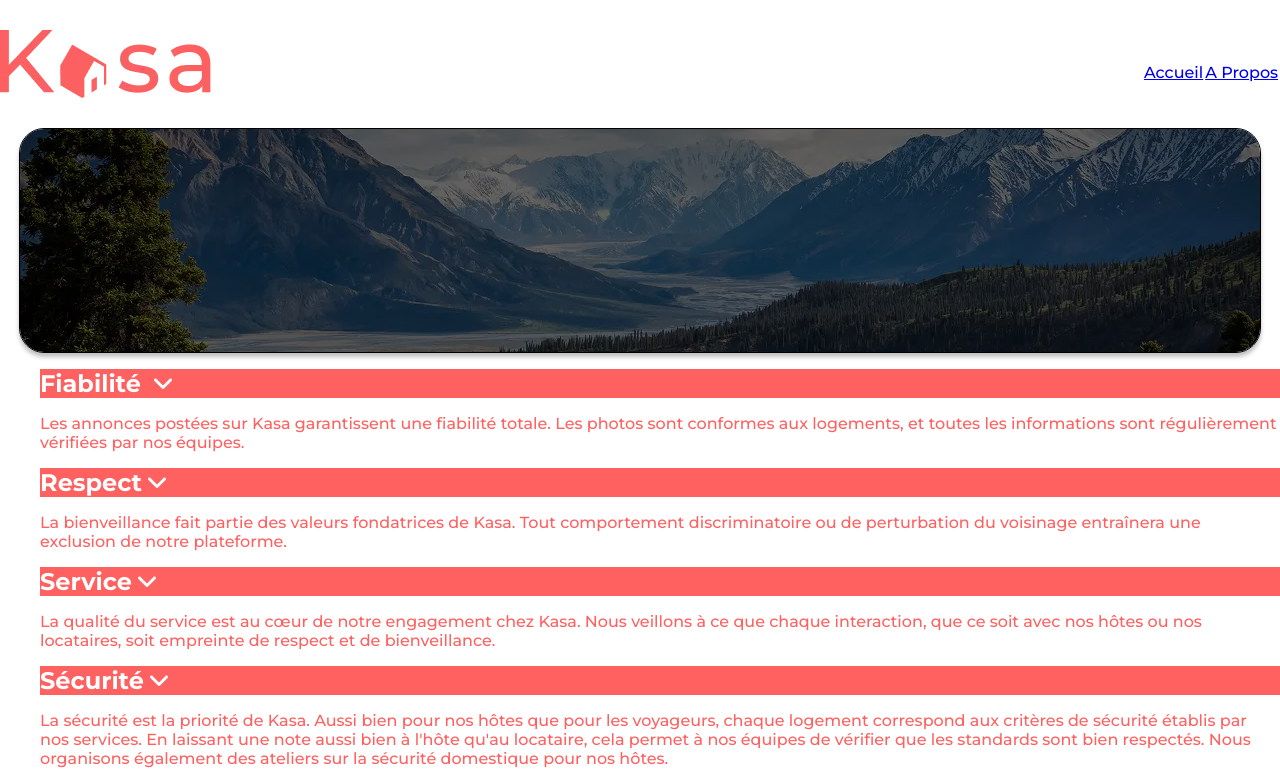
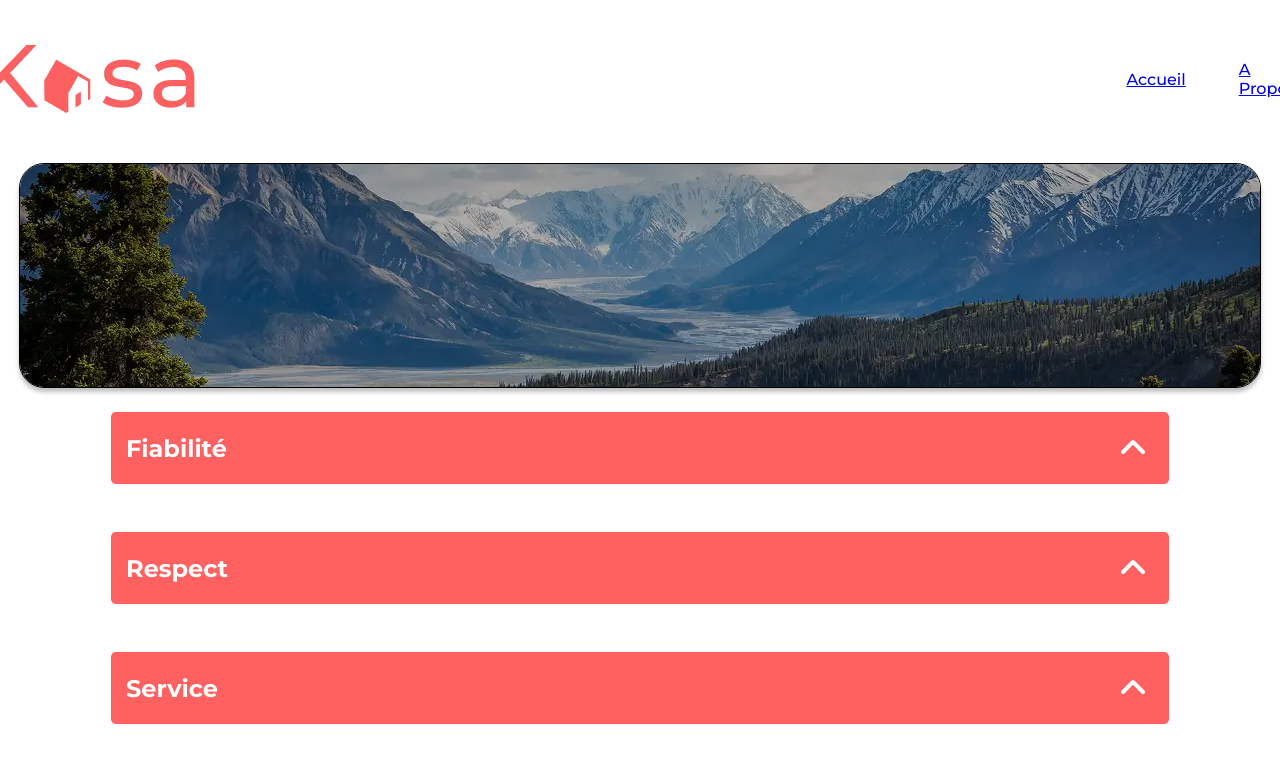
Before and after one commit to Oudin-Deborah/P5_Kasa, a React (Vite) app: page /About in a window 1280 px wide. Shown: the top 770 px of the page. Built offline with nearby package versions, Linux system fonts and the light colour scheme.

Commit message:
sass arrow

```diff
--- a/public/data.json
+++ b/public/data.json
@@ -38,7 +38,7 @@
       "https://s3-eu-west-1.amazonaws.com/course.oc-static.com/projects/front-end-kasa-project/accommodation-1-5.jpg",
       "https://s3-eu-west-1.amazonaws.com/course.oc-static.com/projects/front-end-kasa-project/accommodation-1-6.jpg"
     ],
-    "description": "Profitez du charme de la vie parisienne dans un magnifique appartement. A 3 minutes à pied du Canl Saint Martin, vous serez proche des transports, mais également de nombreux commerces. L'appartement est tout équipé, et possède également un parking pour ceux qui souhaitent se déplacer en voiture.",
+    "description": "Profitez du charme de la vie parisienne dans un magnifique appartement. A 3 minutes à pied du Canal Saint Martin, vous serez proche des transports, mais également de nombreux commerces. L'appartement est tout équipé, et possède également un parking pour ceux qui souhaitent se déplacer en voiture.",
     "host": {
       "name": "Della Case",
       "picture": "https://s3-eu-west-1.amazonaws.com/course.oc-static.com/projects/front-end-kasa-project/profile-picture-1.jpg"
--- a/src/assets/styles/main.css
+++ b/src/assets/styles/main.css
@@ -10,32 +10,49 @@ footer {
   padding: 0;
 }
 
-.Header {
-  display: flex;
-  box-sizing: border-box;
+html {
+  padding-top: 45px;
 }
 
-.Header__Logo {
-  padding: 30px 0 30px 0;
+.Header, .Header__Nav, .header__img-title, .About__Collapse {
+  display: flex;
+}
+
+.Header {
+  justify-content: center;
+  box-sizing: border-box;
+  height: 68px;
 }
 
 .Header__Nav {
-  display: flex;
   justify-content: space-evenly;
-  width: 309px;
-  height: auto;
   align-items: center;
   padding-left: 931px;
-  padding-top: 17px;
+  gap: 53px;
+}
+
+.nav__link {
+  list-style: none;
 }
 
 .header__img-title {
-  display: flex;
   justify-content: center;
   align-items: center;
+  padding-top: 50px;
 }
 
-.header__img {
+.About__Header__img {
+  position: relative;
+  width: 1240px;
+  height: 223px;
+  object-fit: cover;
+  border-radius: 25px;
+  border: solid black 1px;
+  box-shadow: 0px 4px 4px 0px rgba(0, 0, 0, 0.2509803922);
+  filter: brightness(0.7);
+}
+
+.Index__Header__img {
   position: relative;
   width: 1240px;
   height: 223px;
@@ -125,22 +142,159 @@ footer {
   font-style: bold;
 }
 
-.bodyAbout__options, .fa-solid .fa-angle-down {
-  list-style: none;
+.About__Main {
+  display: flex;
+  gap: 30px;
+  justify-content: center;
+  align-items: center;
+  flex-direction: column;
+}
+
+.collapse__Description__Equipements {
+  display: flex;
+  justify-items: start;
+  justify-content: center;
+  gap: 76px;
+}
+
+.collapse__Description__Equipements .Collapse__h3 {
+  position: relative;
+  display: flex;
+  align-items: center;
+  width: 582px;
+  height: 52px;
+  border-radius: 10px;
   background-color: #FF6060;
   color: white;
   font-size: 24px;
-  font-style: bold;
+}
+
+.collapse__Description__Equipements .fa-solid {
+  position: absolute;
+  right: 10px;
+  top: 50%;
+  transform: translateY(-50%);
+  width: 32px;
+  height: 32px;
+  color: red;
+}
+
+.collapse__Description__Equipements .Collapse_p {
+  width: 582px;
+  height: auto;
+}
+
+.Collapse__section {
+  display: flex;
+  align-content: center;
+  align-items: center;
+  justify-items: start;
+  width: 1023px;
+  height: auto;
+  flex-direction: column;
+  justify-content: space-evenly;
+  margin: auto;
+}
+
+.Description {
+  display: flex;
+}
+
+.Collapse__section .Collapse__h3 {
+  position: relative;
+  display: flex;
+  align-items: center;
+  width: 1023px;
+  height: 52px;
+  border-radius: 5px;
+  background-color: #FF6060;
+  color: white;
+  font-size: 24px;
+  padding: 10px 20px 10px 15px;
+}
+.Collapse__section .fa-solid {
+  position: absolute;
+  right: 20px;
+  top: 50%;
+  transform: translateY(-50%);
+  width: 32px;
+  height: 32px;
+  color: white;
+}
+
+.Collapse_p {
+  margin: 0 0 0 0;
+  padding: 0 0 0 0;
+  color: black;
+}
+
+.buttons {
+  display: flex;
+  margin: 10px 20px 10px 15px;
+}
+
+.Housing__button {
+  display: flex;
+  align-items: center;
+  justify-content: center;
+  height: 25px;
+  width: auto;
+  border-radius: 10px;
+  background-color: #FF6060;
+  color: white;
+  border: none;
+  font-size: 14px;
   font-weight: 700;
+}
+
+.Housing__Img__Slider {
+  display: flex;
+  justify-content: center;
+  align-items: center;
+  padding-top: 53px;
 }
 
 .Housing__Img {
   position: relative;
-  display: block;
+  border-radius: 25px;
+  width: 1240px;
+  height: 415px;
+  object-fit: cover;
 }
 
 .Arrow {
   display: flex;
+  width: 46px;
+  height: 79px;
+  background: none;
+  border: none;
+  align-items: center;
+  color: white;
+  position: absolute;
+}
+
+.fa-angle-left, .fa-angle-right {
+  width: auto;
+  height: 79px;
+}
+
+.fa-angle-right {
+  left: 20px;
+}
+
+.fa-angle-left {
+  right: 20px;
+}
+
+.Pictures__Counter {
+  position: absolute;
+  display: flex;
+  align-items: center;
+  font-size: 18px;
+  width: 24px;
+  height: 32px;
+  color: white;
+  padding-top: 357px;
 }
 
 .Housing__Location {
--- a/src/assets/styles/main.sass
+++ b/src/assets/styles/main.sass
@@ -11,31 +11,44 @@ footer
   margin: 0
   padding: 0
 
+html
+  padding-top: 45px
+
+
 //Header
+.Header,.Header__Nav,.header__img-title,.About__Collapse
+  display: flex
 
 .Header
-  display: flex
+  justify-content: center
   box-sizing: border-box
-
-.Header__Logo
-  padding: 30px 0 30px 0
+  height: 68px
 
 .Header__Nav
-  display: flex
   justify-content: space-evenly
-  width: 309px
-  height: auto
   align-items: center
   padding-left: 931px
-  padding-top: 17px
+  gap: 53px
+
+.nav__link
+  list-style: none
 
 .header__img-title
-  display: flex
   justify-content: center
   align-items: center
+  padding-top: 50px
 
+.About__Header__img
+  position: relative
+  width: 1240px
+  height: 223px
+  object-fit: cover
+  border-radius: 25px
+  border: solid black 1px
+  box-shadow: 0px 4px 4px 0px #00000040
+  filter: brightness(0.7)
 
-.header__img
+.Index__Header__img
   position: relative
   width: 1240px
   height: 223px
@@ -44,8 +57,6 @@ footer
   border: solid black 1px
   box-shadow: 0px 4px 4px 0px #00000040
   filter: brightness(0.4)
-
-
 
 .header__h2
     color: white
@@ -82,7 +93,6 @@ footer
 .Body__Cards
   position: relative
 
-
 .Cards__Grid
   display: grid
   grid-template-columns: repeat(3, 1fr)
@@ -101,7 +111,6 @@ footer
   border-radius: 10px
   background: linear-gradient(180deg,rgba(255, 255, 255, 0) 0%,rgba(10, 10, 10, 0) 42%,rgba(4, 4, 4, 0.205) 99.99%,rgba(0, 0, 0, 0.5) 100%)
 
-
 .Cards__Img
   display: block
   width: 340px
@@ -117,22 +126,151 @@ footer
   font-size: 18px
   font-style: bold
 
-  //About
-.bodyAbout__options, .fa-solid .fa-angle-down
-  list-style: none
+//About
+.About__Main
+  display: flex
+  gap: 30px
+  justify-content: center
+  align-items: center
+  flex-direction: column
+
+
+//Housing
+
+
+.collapse__Description__Equipements
+  display: flex
+  justify-items: start
+  justify-content: center
+  gap: 76px
+
+.collapse__Description__Equipements
+  .Collapse__h3
+    position: relative
+    display: flex
+    align-items: center
+    width: 582px
+    height: 52px
+    border-radius: 10px
+    background-color: #FF6060
+    color: white
+    font-size: 24px
+
+.collapse__Description__Equipements
+    .fa-solid
+      position: absolute
+      right: 10px
+      top: 50%
+      transform: translateY(-50%)
+      width: 32px
+      height: 32px
+      color: red
+
+.collapse__Description__Equipements
+  .Collapse_p
+    width: 582px
+    height: auto
+
+.Collapse__section
+  display: flex
+  align-content: center
+  align-items: center
+  justify-items: start
+  width: 1023px
+  height: auto
+  flex-direction: column
+  justify-content: space-evenly
+  margin: auto
+.Description
+  display: flex
+
+.Collapse__section
+  .Collapse__h3
+    position: relative
+    display: flex
+    align-items: center
+    width: 1023px
+    height: 52px
+    border-radius: 5px
+    background-color: #FF6060
+    color: white
+    font-size: 24px
+    padding: 10px 20px 10px 15px
+
+  .fa-solid
+    position: absolute
+    right: 20px
+    top: 50%
+    transform: translateY(-50%)
+    width: 32px
+    height: 32px
+    color: white
+
+.Collapse_p
+  margin: 0 0 0 0
+  padding: 0 0 0 0
+  color: black
+
+//Housing
+.buttons
+  display: flex
+  margin: 10px 20px 10px 15px
+.Housing__button
+  display: flex
+  align-items: center
+  justify-content: center
+  height: 25px
+  width: auto
+  border-radius: 10px
   background-color: #FF6060
   color: white
-  font-size: 24px
-  font-style: bold
+  border: none
+  font-size: 14px
   font-weight: 700
+.Housing__Img__Slider
+  display: flex
+  justify-content: center
+  align-items: center
+  padding-top: 53px
 
-//Housing
+
 .Housing__Img
   position: relative
-  display: block
+  border-radius: 25px
+  width: 1240px
+  height: 415px
+  object-fit: cover
 
 .Arrow
   display: flex
+  width: 46px
+  height: 79px
+  background: none
+  border: none
+  align-items: center
+  color: white
+  position: absolute
+
+.fa-angle-left, .fa-angle-right
+  width: auto
+  height: 79px
+
+.fa-angle-right
+  left: 20px
+
+.fa-angle-left
+  right: 20px
+
+.Pictures__Counter
+  position: absolute
+  display: flex
+  align-items: center
+  font-size: 18px
+  width: 24px
+  height: 32px
+  color: white
+  padding-top: 357px
+
 
 .Housing__Location
   color: black
--- a/src/components/collapse.jsx
+++ b/src/components/collapse.jsx
@@ -0,0 +1,21 @@
+import { useState } from "react";
+import { FontAwesomeIcon } from "@fortawesome/react-fontawesome";
+import { faAngleDown, faAngleUp } from "@fortawesome/free-solid-svg-icons";
+
+export default function Collapse({ title, children }) {
+  const [open, setOpen] = useState(false);
+
+  return (
+    <div onClick={() => setOpen((prev) => !prev)}>
+      <h3 className="Collapse__h3">
+        {title}
+        {open ? (
+          <FontAwesomeIcon icon={faAngleDown} className="fa-solid" />
+        ) : (
+          <FontAwesomeIcon icon={faAngleUp} className="fa-solid" />
+        )}
+      </h3>
+      {open && <div className="Collapse_p">{children}</div>}
+    </div>
+  );
+}
--- a/src/pages/About.jsx
+++ b/src/pages/About.jsx
@@ -2,7 +2,31 @@ import Header from "../components/Header";
 import Footer from "../components/Footer";
 import PaysageMontagnard from "../assets/paysage_montagnard.webp";
 import { FontAwesomeIcon } from "@fortawesome/react-fontawesome";
-import { faAngleDown } from "@fortawesome/free-solid-svg-icons";
+import { faAngleDown, faAngleUp } from "@fortawesome/free-solid-svg-icons";
+import Collapse from "../components/collapse";
+
+const data = [
+  {
+    title: "Fiabilité",
+    description:
+      "Les annonces postées sur Kasa garantissent une fiabilité totale. Les photos sont conformes aux logements, et toutes les informations sont régulièrement vérifiées par nos équipes.",
+  },
+  {
+    title: "Respect",
+    description:
+      "La bienveillance fait partie des valeurs fondatrices de Kasa. Tout comportement discriminatoire ou de perturbation du voisinage entraînera une exclusion de notre plateforme.",
+  },
+  {
+    title: "Service",
+    description:
+      "La qualité du service est au cœur de notre engagement chez Kasa. Nous veillons à ce que chaque interaction, que ce soit avec nos hôtes ou nos locataires, soit empreinte de respect et de bienveillance.",
+  },
+  {
+    title: "Sécurité",
+    description:
+      "La sécurité est la priorité de Kasa. Aussi bien pour nos hôtes que pour les voyageurs, chaque logement correspond aux critères de sécurité établis par nos services. En laissant une note aussi bien à l'hôte qu'au locataire, cela permet à nos équipes de vérifier que les standards sont bien respectés. Nous organisons également des ateliers sur la sécurité domestique pour nos hôtes.",
+  },
+];
 
 const About = () => {
   return (
@@ -12,53 +36,17 @@ const About = () => {
         <img
           src={PaysageMontagnard}
           alt="Paysage Montagnard"
-          className="header__img"
+          className="About__Header__img"
+
         />
       </div>
-      <main>
-        <ul className="bodyAbout__list">
-          <li className="bodyAbout__options">
-            Fiabilité <FontAwesomeIcon icon={faAngleDown} className="icon" />
-          </li>
-
-          <p className="bodyAbout__content">
-            Les annonces postées sur Kasa garantissent une fiabilité totale. Les
-            photos sont conformes aux logements, et toutes les informations sont
-            régulièrement vérifiées par nos équipes.
-          </p>
-          <li className="bodyAbout__options">
-            Respect
-            <FontAwesomeIcon icon={faAngleDown} className="icon" />
-          </li>
-          <p className="bodyAbout__content">
-            La bienveillance fait partie des valeurs fondatrices de Kasa. Tout
-            comportement discriminatoire ou de perturbation du voisinage
-            entraînera une exclusion de notre plateforme.
-          </p>
-          <li className="bodyAbout__options">
-            Service
-            <FontAwesomeIcon icon={faAngleDown} className="icon" />
-          </li>
-          <p className="bodyAbout__content">
-            La qualité du service est au cœur de notre engagement chez Kasa.
-            Nous veillons à ce que chaque interaction, que ce soit avec nos
-            hôtes ou nos locataires, soit empreinte de respect et de
-            bienveillance.
-          </p>
-          <li className="bodyAbout__options">
-            Sécurité
-            <FontAwesomeIcon icon={faAngleDown} className="icon" />
-          </li>
-          <p className="bodyAbout__content">
-            La sécurité est la priorité de Kasa. Aussi bien pour nos hôtes que
-            pour les voyageurs, chaque logement correspond aux critères de
-            sécurité établis par nos services. En laissant une note aussi bien à
-            l'hôte qu'au locataire, cela permet à nos équipes de vérifier que
-            les standards sont bien respectés. Nous organisons également des
-            ateliers sur la sécurité domestique pour nos hôtes.
-          </p>
-        </ul>
-      </main>
+<main className="Collapse__section">
+  {data.map((data, index) => (
+    <Collapse key={index} title={data.title}>
+      <p>{data.description}</p>
+    </Collapse>
+  ))}
+</main>
       <Footer />
     </div>
   );
--- a/src/pages/Index.jsx
+++ b/src/pages/Index.jsx
@@ -11,7 +11,7 @@ const Index = () => {
 
       <div className="header__img-title">
         <div className="Img__Shadow">
-          <img src={PaysageMarin} alt="Paysage marin" className="header__img" />
+          <img src={PaysageMarin} alt="Paysage marin" className="Index__Header__img" />
         </div>
         <h2 className="header__h2">Chez vous, partout et ailleurs</h2>
       </div>
```
Also changed, not shown: src/components/Slider.jsx (+9 -8 lines), src/pages/housing.jsx (+21 -11 lines), 1 other file (tests, documents, lock files or other folders).
